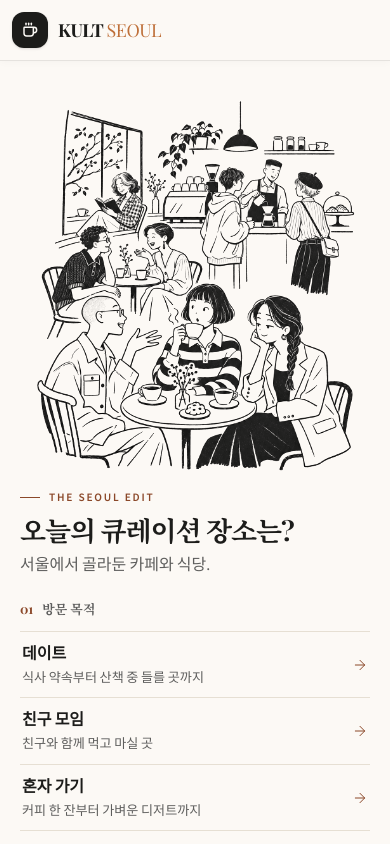
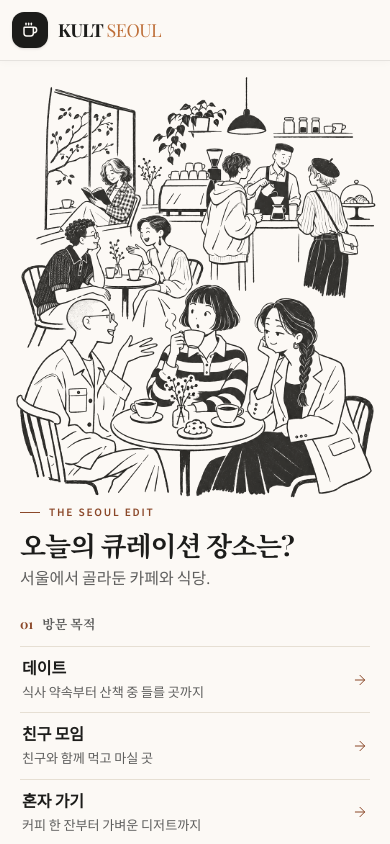
Before and after one commit to hoooong28-cyber/kult, a Next.js app: page / in a window 390 px wide. Shown: the top 844 px of the page. Built offline with nearby package versions, Linux system fonts and the light colour scheme; a web font is replaced by a local one.

Commit message:
Make the mobile KULT illustration larger and remove source paper tint

```diff
--- a/app/entry.module.css
+++ b/app/entry.module.css
@@ -25,13 +25,13 @@
 .importLinks a:not(:first-child), .secondary a, .empty { color: var(--kult-muted); }
 .empty { margin: 12px 0; font-size: .9rem; }
 .cover { grid-area: cover; min-width: 0; }
-/* Let the ink sit on KULT paper without changing the approved artwork. */
+/* Remove the source paper, rather than blending two different paper colors. */
+.coverFilter { position: absolute; pointer-events: none; }
 .coverImage {
   display: block;
   width: 100%;
   height: auto;
-  filter: grayscale(1) contrast(1.10) brightness(1.045);
-  mix-blend-mode: multiply;
+  filter: url("#kult-cover-ink");
 }
 .secondary { grid-area: secondary; margin-top: 30px; border-top: 1px solid var(--kult-rule); padding-top: 4px; }
 @media (max-width: 767px) {
@@ -39,14 +39,16 @@
   .intro h1 { margin: 8px 0 6px; font-size: clamp(1.625rem, 1.2rem + 2vw, 1.875rem); line-height: 1.23; letter-spacing: -.038em; }
   .dek { line-height: 1.4; }
   .chooser { margin-top: 6px; }
-  .cover { width: min(86vw, 340px, 39svh); justify-self: center; }
+  /* Trim only unused paper: image marks start at row 89 and end at 1257. */
+  .cover { width: min(96vw, 440px, 46svh); justify-self: center; aspect-ratio: 1040 / 1184; overflow: hidden; }
+  .coverImage { transform: translateY(-6%); }
   /* The artwork introduces the home; it should not push neighborhoods off-screen. */
   .entry:has(.chooser[data-purpose-selected]) { grid-template-areas: "intro" "controls" "secondary"; row-gap: 12px; }
   .entry:has(.chooser[data-purpose-selected]) .cover { display: none; }
   .secondary { margin-top: 9px; }
 }
 @media (max-width: 767px) and (max-height: 700px) {
-  .cover { width: min(86vw, 340px, 35svh); }
+  .cover { width: min(96vw, 440px, 41svh); }
 }
 @media (prefers-reduced-motion: reduce) {
   .choice svg { transition: none; }
--- a/app/page.tsx
+++ b/app/page.tsx
@@ -32,8 +32,22 @@ export default async function HomePage({ searchParams }: Props) {
         <p className={styles.dek}>서울에서 골라둔 카페와 식당.</p>
       </div>
       <div className={styles.cover}>
+        <svg className={styles.coverFilter} width="0" height="0" aria-hidden="true" focusable="false">
+          <defs>
+            <filter id="kult-cover-ink" colorInterpolationFilters="sRGB">
+              <feColorMatrix type="matrix" values="
+                0 0 0 0 .11
+                0 0 0 0 .105
+                0 0 0 0 .095
+                -.2126 -.7152 -.0722 0 1" />
+              <feComponentTransfer>
+                <feFuncA type="linear" slope="1.18" intercept="-.10" />
+              </feComponentTransfer>
+            </filter>
+          </defs>
+        </svg>
         <Image src="/brand/kult-cafe-cover.webp" alt="" width={1040} height={1300}
-          sizes="(max-width: 767px) and (max-height: 700px) min(86vw, 340px, 35svh), (max-width: 767px) min(86vw, 340px, 39svh), (max-width: 1200px) 39vw, 460px"
+          sizes="(max-width: 767px) and (max-height: 700px) min(96vw, 440px, 41svh), (max-width: 767px) min(96vw, 440px, 46svh), (max-width: 1200px) 39vw, 460px"
           className={styles.coverImage} />
       </div>
       <div className={styles.inner}>
```
Also changed, not shown: 2 other files (tests, documents, lock files or other folders).
